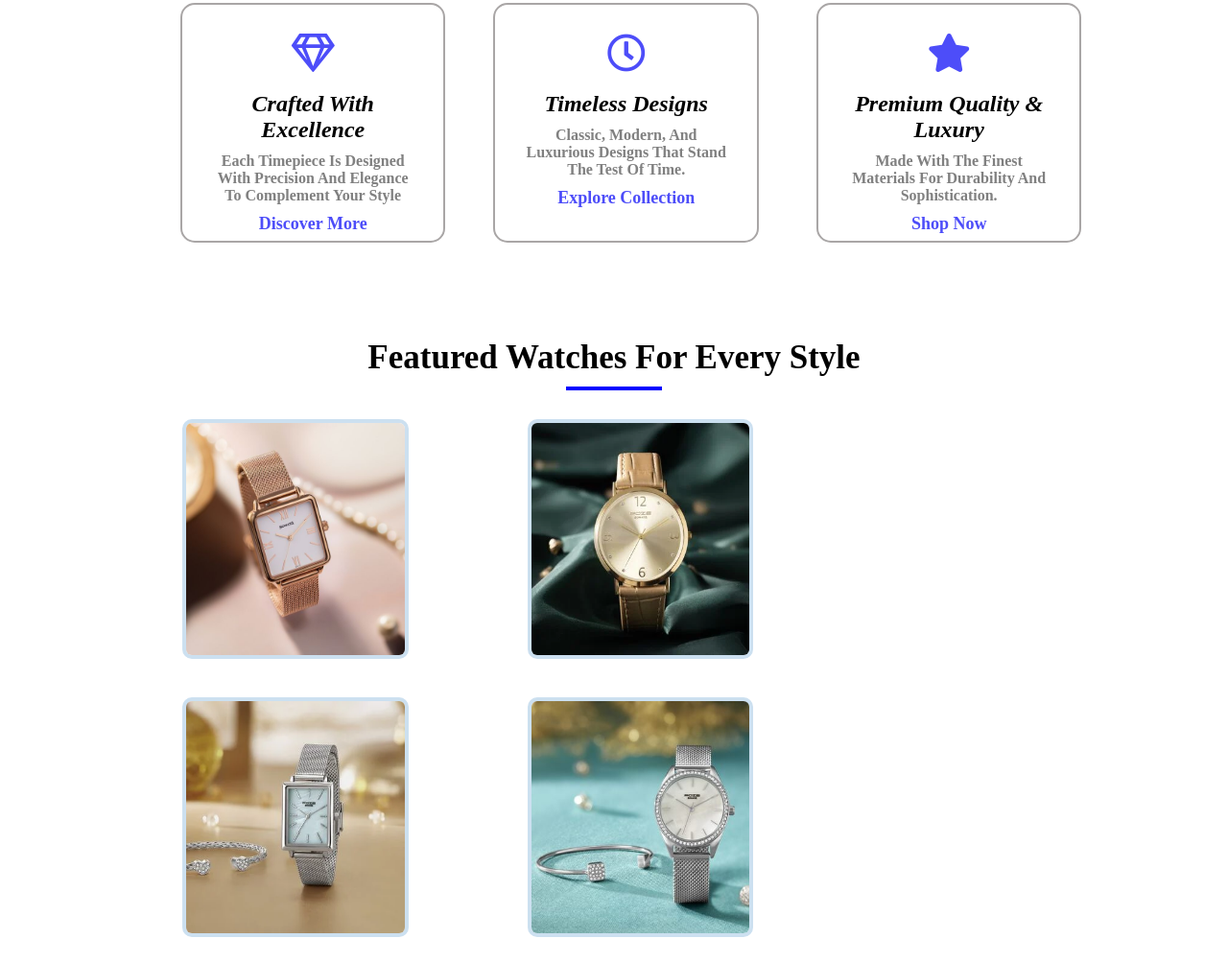
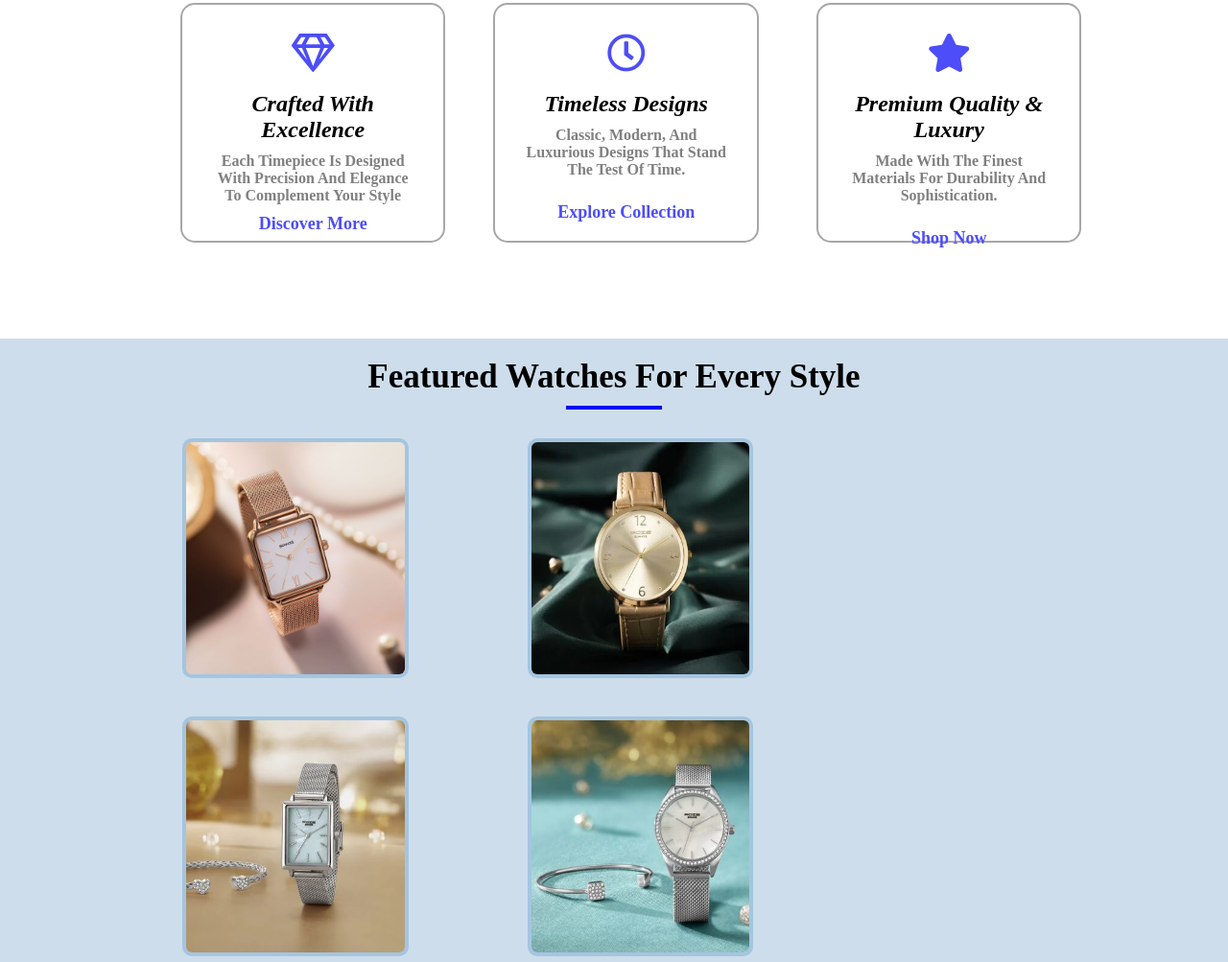
Before and after one commit to Hayam106/project1, a plain HTML site: page index.html in a window 1280 px wide. Shown: the part 993-1996 px from the top of the page at 96% size. Drawn offline with Linux system fonts and the light colour scheme.

Commit message:
save edit

```diff
--- a/css/stylesheet.css
+++ b/css/stylesheet.css
@@ -67,13 +67,14 @@ display: inline;
     margin-top: 12px;
    padding-top: 5px;
     text-align: center;
+    display:none;
 }
 .list-dropdown  {
     position: relative;
 }
 .list-dropdown:hover .ul-dropdown {
     transition: 0.5s;
-    opacity: 1;
+    opacity: 1;display: block;
 
 }
 
@@ -264,6 +265,10 @@ font-style: italic;
     color: rgb(77, 77, 249);
     font-size: 18px;
     font-weight: bold;
+    display: block;
+}
+.welcome-btn2{
+    padding-top: 15px;
 }
 .welcome-i{
     text-align: center;
@@ -280,12 +285,19 @@ font-style: italic;
     font-size: 35px;
     text-align: center;
     margin-top: 50px;
+    padding-top: 20px;
 }
 .Style-img{
-    width: 100%;
+    width: 80%;
 height: 600px;
 text-align: center;
 font-style: italic;
+margin: auto;
+
+}
+.container-style{
+width: 100%;
+background-color: rgb(205, 221, 235);
 
 }
 .img-Style{
@@ -794,7 +806,7 @@ padding: 15px;
          height: 100%;
          top: 0;
          left: 0;
-         background-color: rgb(157, 179, 197);
+         background-color: rgb(9, 71, 152);
          opacity: 0;
     }
      .box-team:hover .img-team::after{
--- a/index.html
+++ b/index.html
@@ -57,7 +57,7 @@
         <i class="far fa-clock welcome-i"></i>
          <h2 class="h-info">Timeless Designs</h2>
         <p class="p-info">Classic, modern, and luxurious designs that stand the test of time. </p>
-        <a class="welcome-btn" href="#">Explore Collection</a>
+        <a class="welcome-btn welcome-btn2" href="#">Explore Collection</a>
         </div><!-- end welcome-info -->
 
          <div class="welcome-info">
@@ -65,12 +65,13 @@
         <h2 class="h-info">Premium Quality & Luxury</h2>
         <p class="p-info">Made with the finest materials for durability and sophistication.
         </p>
-        <a class="welcome-btn" href="#"> Shop Now </a>
+        <a class="welcome-btn welcome-btn2" href="#"> Shop Now </a>
          </div>  <!-- end welcome-info -->
       </div><!-- welcome-item -->
 </div><!--container end -->
 <!-- /////////////////////////////////////////////SECTION TWO END///////////////////////////////////////////////////////////////////////// -->
-<div class="container">
+<div class="container-style">
+
       <h2 class="h-Style">Featured Watches for Every Style</h2><p class="p-line"></p>
     <div class="Style-img">
 
```
